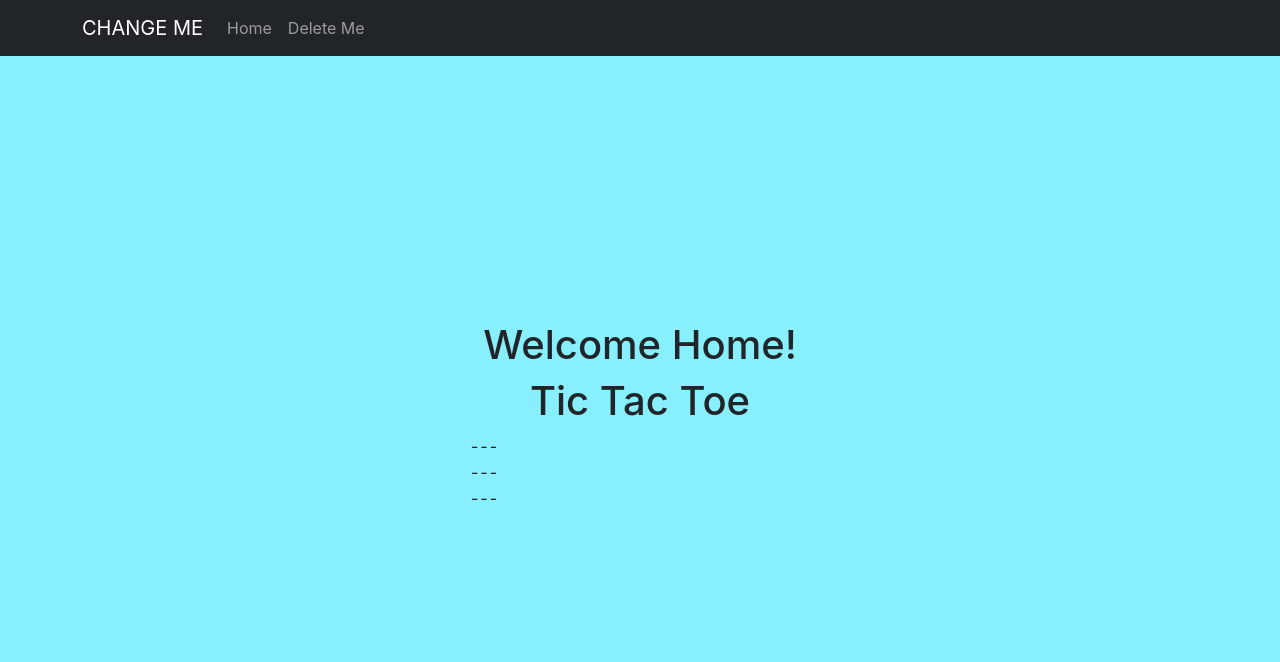
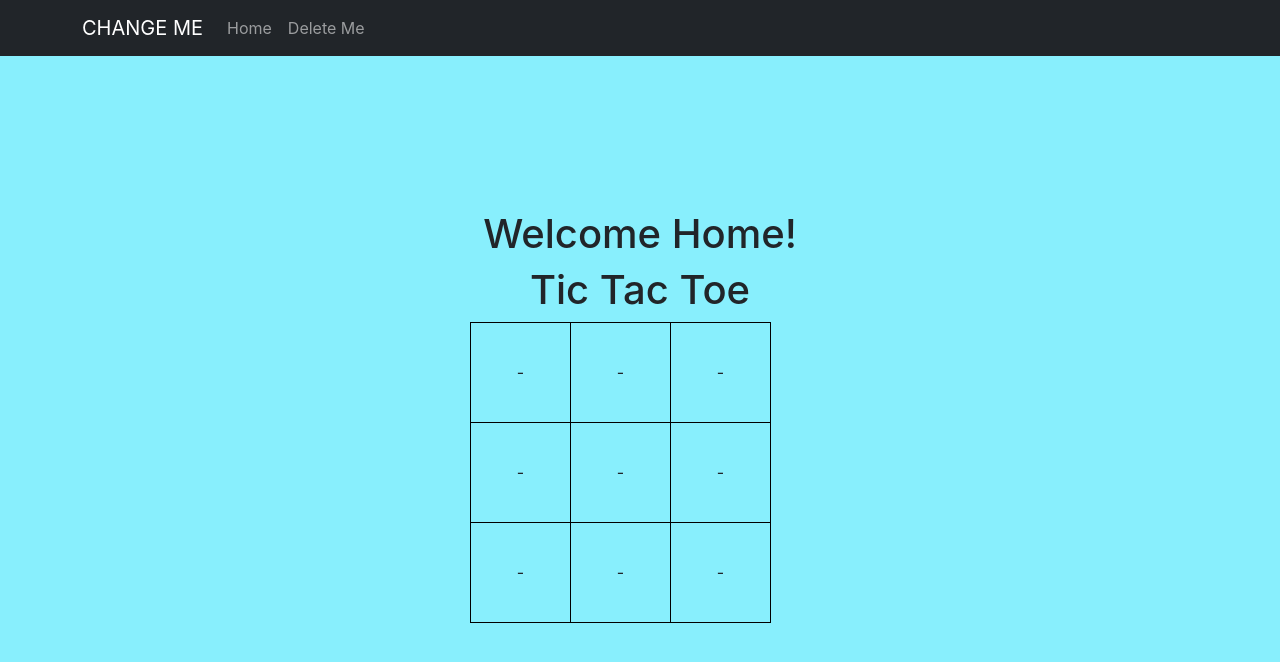
Before and after one commit to scamp925/Mini-React-Projects, a Next.js app: page / in a window 1280 px wide. Shown: the top 662 px of the page. Built offline with nearby package versions, Linux system fonts and the light colour scheme.

Commit message:
Added borders to the table and squares

```diff
--- a/components/TicTacToe.js
+++ b/components/TicTacToe.js
@@ -1,7 +1,7 @@
 import React from 'react';
 
 export default function TicTacToe() {
-  const Cell = () => <td>-</td>;
+  const Square = () => <td>-</td>;
 
   return (
     <div>
@@ -9,19 +9,19 @@ export default function TicTacToe() {
       <table>
         <tbody>
           <tr>
-            <Cell />
-            <Cell />
-            <Cell />
+            <Square />
+            <Square />
+            <Square />
           </tr>
           <tr>
-            <Cell />
-            <Cell />
-            <Cell />
+            <Square />
+            <Square />
+            <Square />
           </tr>
           <tr>
-            <Cell />
-            <Cell />
-            <Cell />
+            <Square />
+            <Square />
+            <Square />
           </tr>
         </tbody>
       </table>
--- a/styles/globals.css
+++ b/styles/globals.css
@@ -20,3 +20,9 @@ a {
 body {
   background-color: #88effd;
 }
+
+table td {
+  border: 1px solid black;
+  height: 100px;
+  width: 100px;
+}
```
